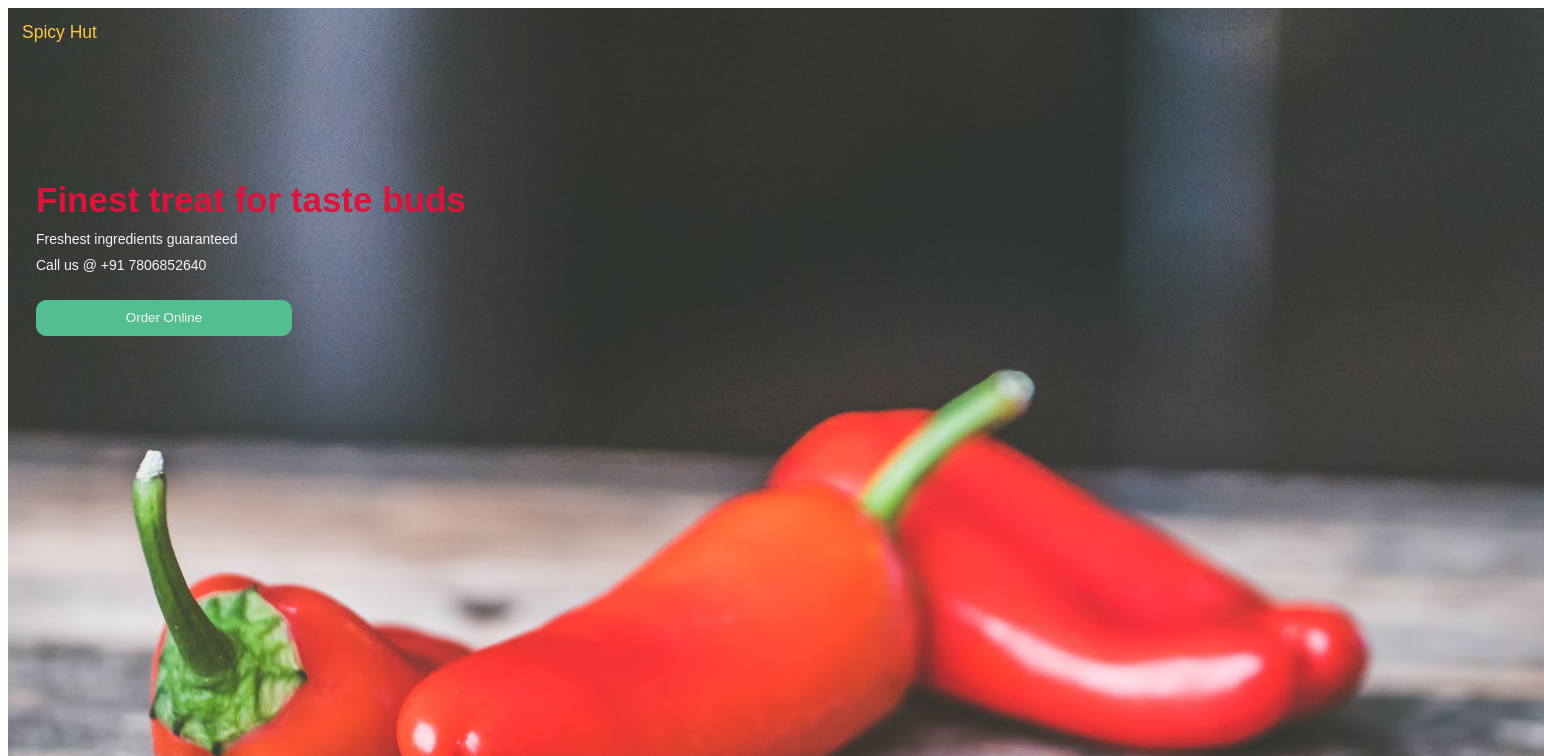
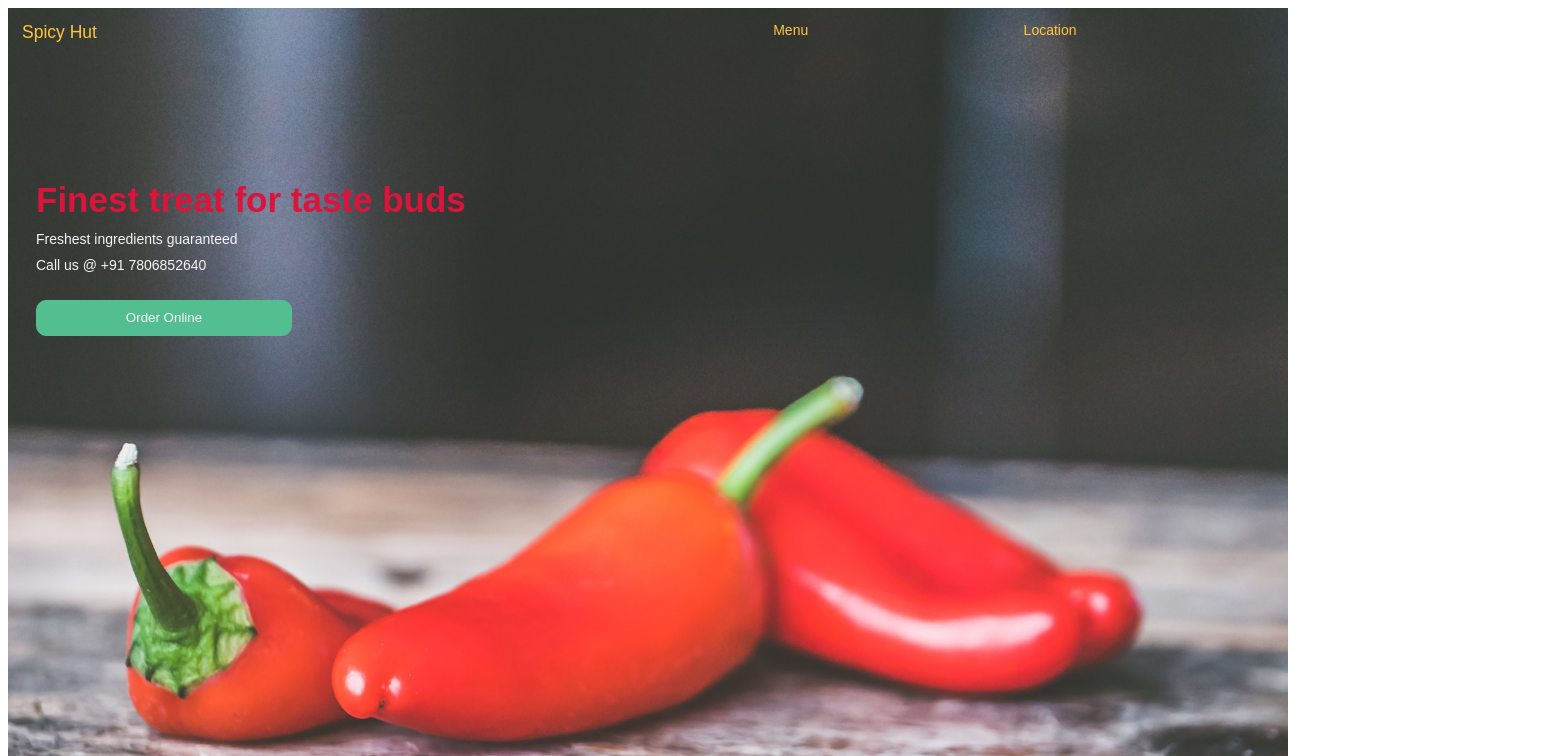
Before and after one commit to PrabuKannan18/spicy-huts, a plain HTML site: page index.html in a window 1280 px wide. Shown: the top 756 px of the page, 1544 px wide, since content can reach past the window. Drawn offline with Linux system fonts and the light colour scheme.

Commit message:
Update style.css

```diff
--- a/style.css
+++ b/style.css
@@ -8,9 +8,12 @@
 body{
     margin:o;
     font-family: Arial, Helvetica, sans-serif;
-   width:120%;
+   width:100%;
    height: auto;
    font-size: 14px;
+   display: grid;
+   grid-template-rows: repeat(auto-fill,minmax(150px,1fr));
+
 }
 .landing{
     background-image: url('img/img1.jpg');
@@ -36,7 +39,7 @@ header{
 }
 nav{
     flex:2;
-    display: none;
+    display: flex;
 }
 nav a{
     flex:1;
```
